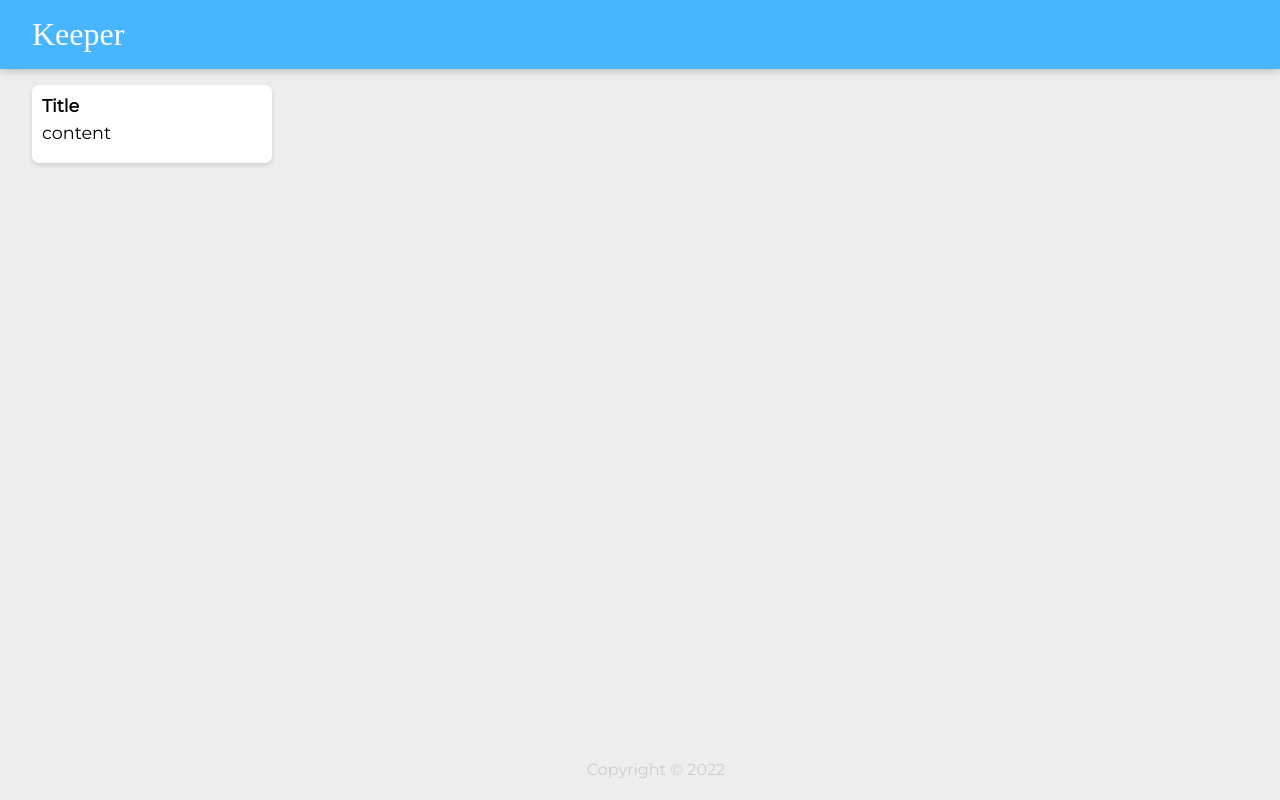
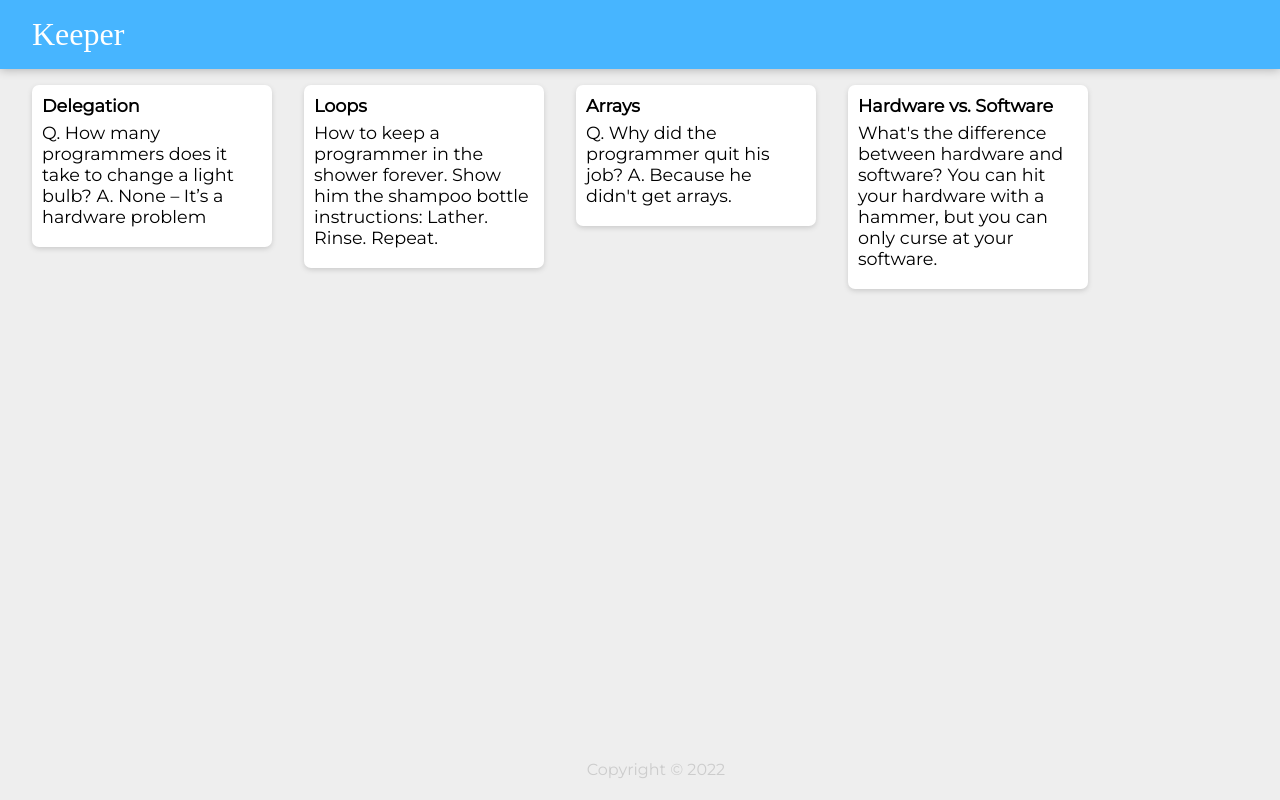
Before and after one commit to Jad229/keeper-app, a React (Create React App) app: page / in a window 1280 px wide. Built offline with nearby package versions, Linux system fonts and the light colour scheme; a web font is replaced by a local one.

Commit message:
added json file, changes to rendering notes

```diff
--- a/src/components/App.jsx
+++ b/src/components/App.jsx
@@ -2,12 +2,19 @@
 import Header from "./Header";
 import Note from "./Note";
 import Footer from "./Footer";
+import notes from "../notes.js";
 
 function App() {
   return (
     <div>
       <Header />
-      <Note />
+      {notes.map(note => (
+          <Note
+            key={note.key}
+            title={note.title}
+            content={note.content}
+          />
+        ))}
       <Footer />
     </div>
   );
--- a/src/components/Note.jsx
+++ b/src/components/Note.jsx
@@ -1,10 +1,10 @@
 import React from "react";
 
-function Note() {
+function Note(props) {
   return (
     <div className="note">
-      <h1>Title</h1>
-      <p>content</p>
+      <h1>{props.title}</h1>
+      <p>{props.content}</p>
     </div>
   );
 }
--- /dev/null
+++ b/src/notes.js
@@ -0,0 +1,27 @@
+const notes = [
+  {
+    key: 1,
+    title: "Delegation",
+    content:
+      "Q. How many programmers does it take to change a light bulb? A. None – It’s a hardware problem"
+  },
+  {
+    key: 2,
+    title: "Loops",
+    content:
+      "How to keep a programmer in the shower forever. Show him the shampoo bottle instructions: Lather. Rinse. Repeat."
+  },
+  {
+    key: 3,
+    title: "Arrays",
+    content:
+      "Q. Why did the programmer quit his job? A. Because he didn't get arrays."
+  },
+  {
+    key: 4,
+    title: "Hardware vs. Software",
+    content:
+      "What's the difference between hardware and software? You can hit your hardware with a hammer, but you can only curse at your software."
+  }
+];
+export default notes;
```
